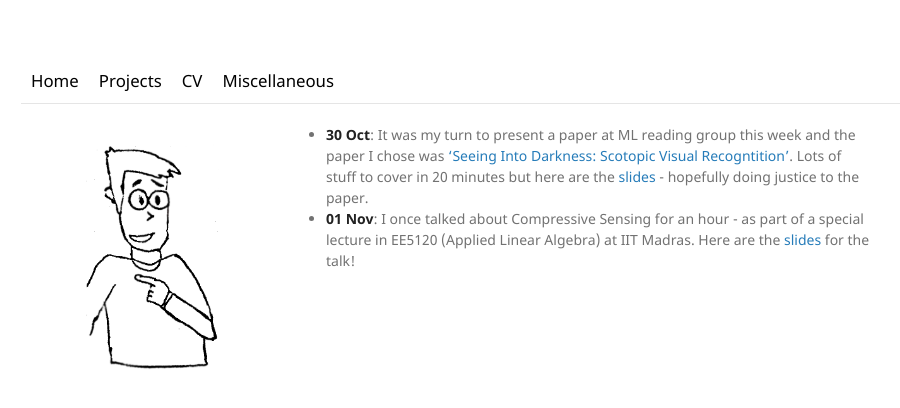
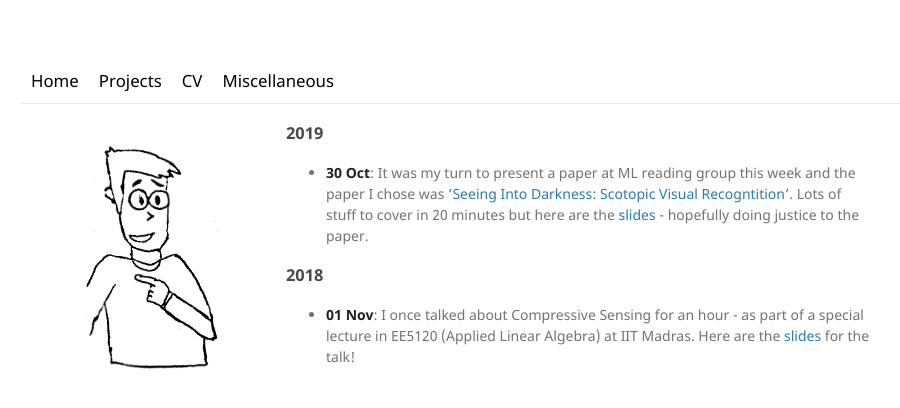
Before and after one commit to sanghviyashiitb/sanghviyashiitb.github.io, a Jekyll site: the page built from misc/index.md, in a window 1280 px wide. Shown: the top 408 px of the page, without its empty margins (119-1019 px from the left). Built offline with Jekyll 4.4.1, drawn with Linux system fonts in a browser that asks for light colours.

Commit message:
Made changes to Misc section'

```diff
--- a/misc/index.md
+++ b/misc/index.md
@@ -2,5 +2,8 @@
 layout: default_misc
 title: Miscellaneous
 ---
+### 2019
 * **30 Oct**: It was my turn to present a paper at ML reading group this week and the paper I chose  was ['Seeing Into Darkness: Scotopic Visual Recogntition'](http://openaccess.thecvf.com/content_cvpr_2017/papers/Chen_Seeing_Into_Darkness_CVPR_2017_paper.pdf). Lots of stuff to cover in 20 minutes but here are the [slides](/SeeingIntoDarkness_MLReadingGroup.pdf) - hopefully doing justice to the paper.
+
+### 2018
 * **01 Nov**: I once talked about Compressive Sensing for an hour - as part of a special lecture in EE5120 (Applied Linear Algebra) at IIT Madras. Here are the [slides](/blog/2018-11-1-CS-tutorial) for the talk!
```
